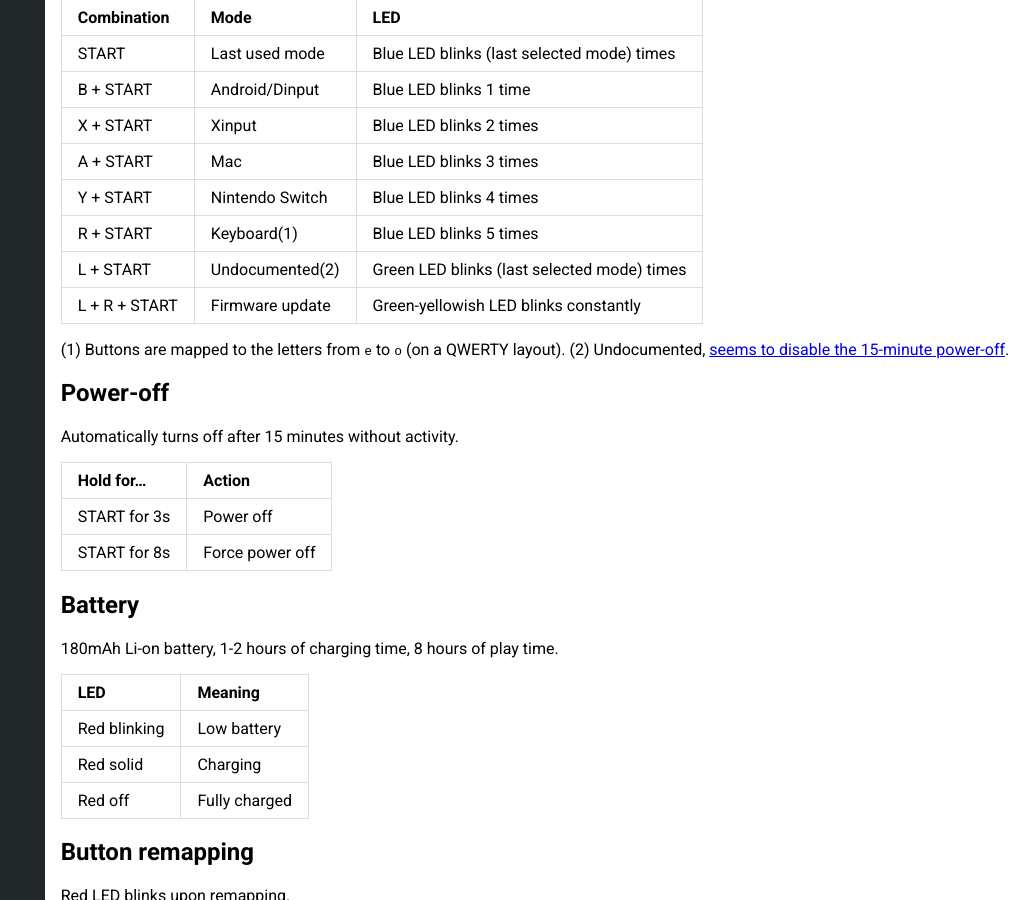
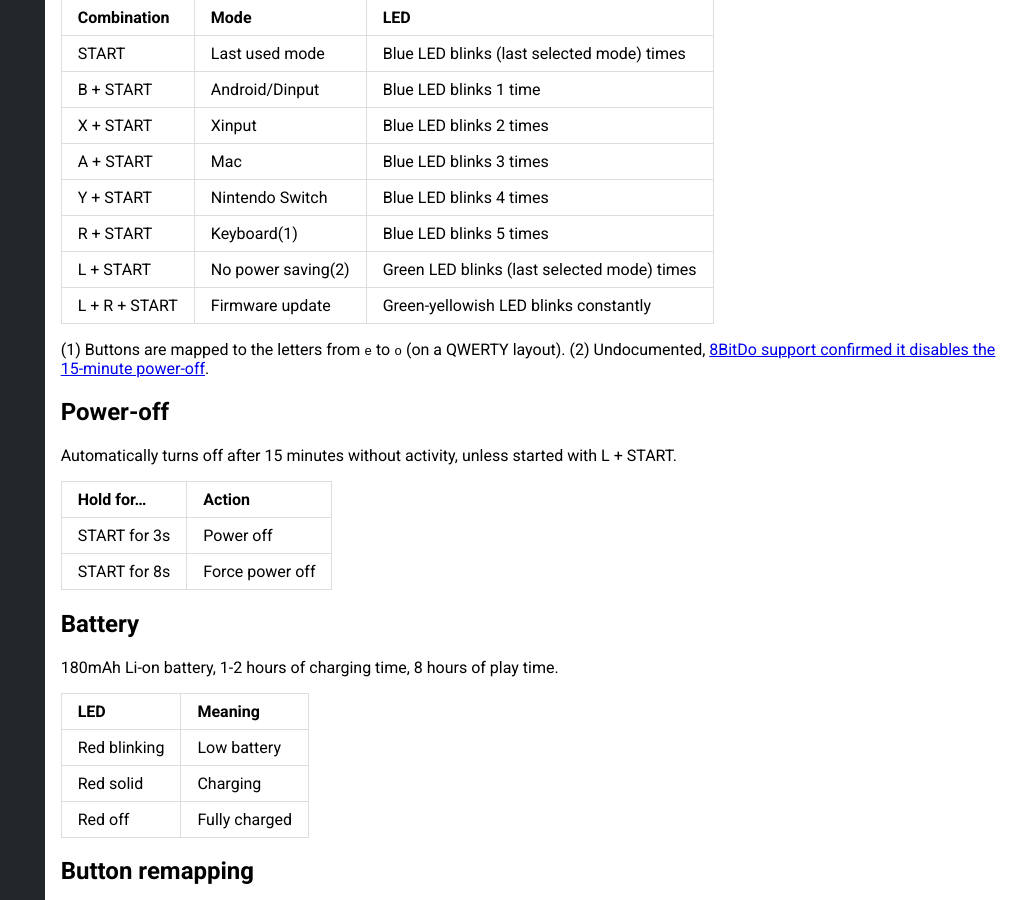
Before and after one commit to denilsonsa/gamepad-cheatsheet, a Jekyll site: the page built from _gamepads/8BitDo_Zero_2.md, in a window 1280 px wide and 900 px high, scrolled down 768 px. Shown: the whole window, without its empty margins (254-1280 px from the left). Built offline with Jekyll 4.4.1, drawn with Linux system fonts in a browser that asks for light colours.

Commit message:
8BitDo Zero 2 has a mode that disables power saving

```diff
--- a/_gamepads/8BitDo_Zero_2.md
+++ b/_gamepads/8BitDo_Zero_2.md
@@ -16,23 +16,23 @@ model: Zero 2
 
 Use these combinations to turn on the gamepad.
 
-Combination   | Mode            | LED
-------------- | --------------- | ---
-START         | Last used mode  | Blue LED blinks (last selected mode) times
-B + START     | Android/Dinput  | Blue LED blinks 1 time
-X + START     | Xinput          | Blue LED blinks 2 times
-A + START     | Mac             | Blue LED blinks 3 times
-Y + START     | Nintendo Switch | Blue LED blinks 4 times
-R + START     | Keyboard(1)     | Blue LED blinks 5 times
-L + START     | Undocumented(2) | Green LED blinks (last selected mode) times
-L + R + START | Firmware update | Green-yellowish LED blinks constantly
+Combination   | Mode               | LED
+------------- | ------------------ | ---
+START         | Last used mode     | Blue LED blinks (last selected mode) times
+B + START     | Android/Dinput     | Blue LED blinks 1 time
+X + START     | Xinput             | Blue LED blinks 2 times
+A + START     | Mac                | Blue LED blinks 3 times
+Y + START     | Nintendo Switch    | Blue LED blinks 4 times
+R + START     | Keyboard(1)        | Blue LED blinks 5 times
+L + START     | No power saving(2) | Green LED blinks (last selected mode) times
+L + R + START | Firmware update    | Green-yellowish LED blinks constantly
 
 (1) Buttons are mapped to the letters from `e` to `o` (on a QWERTY layout).
-(2) Undocumented, [seems to disable the 15-minute power-off](https://www.reddit.com/r/8bitdo/comments/f37ovb/8bitdo_zero_2_lstart_blinks_green_led_why/).
+(2) Undocumented, [8BitDo support confirmed it disables the 15-minute power-off](https://www.reddit.com/r/8bitdo/comments/f37ovb/8bitdo_zero_2_lstart_blinks_green_led_why/).
 
 ## Power-off
 
-Automatically turns off after 15 minutes without activity.
+Automatically turns off after 15 minutes without activity, unless started with L + START.
 
 Hold for...  | Action
 ------------ | ------
```
